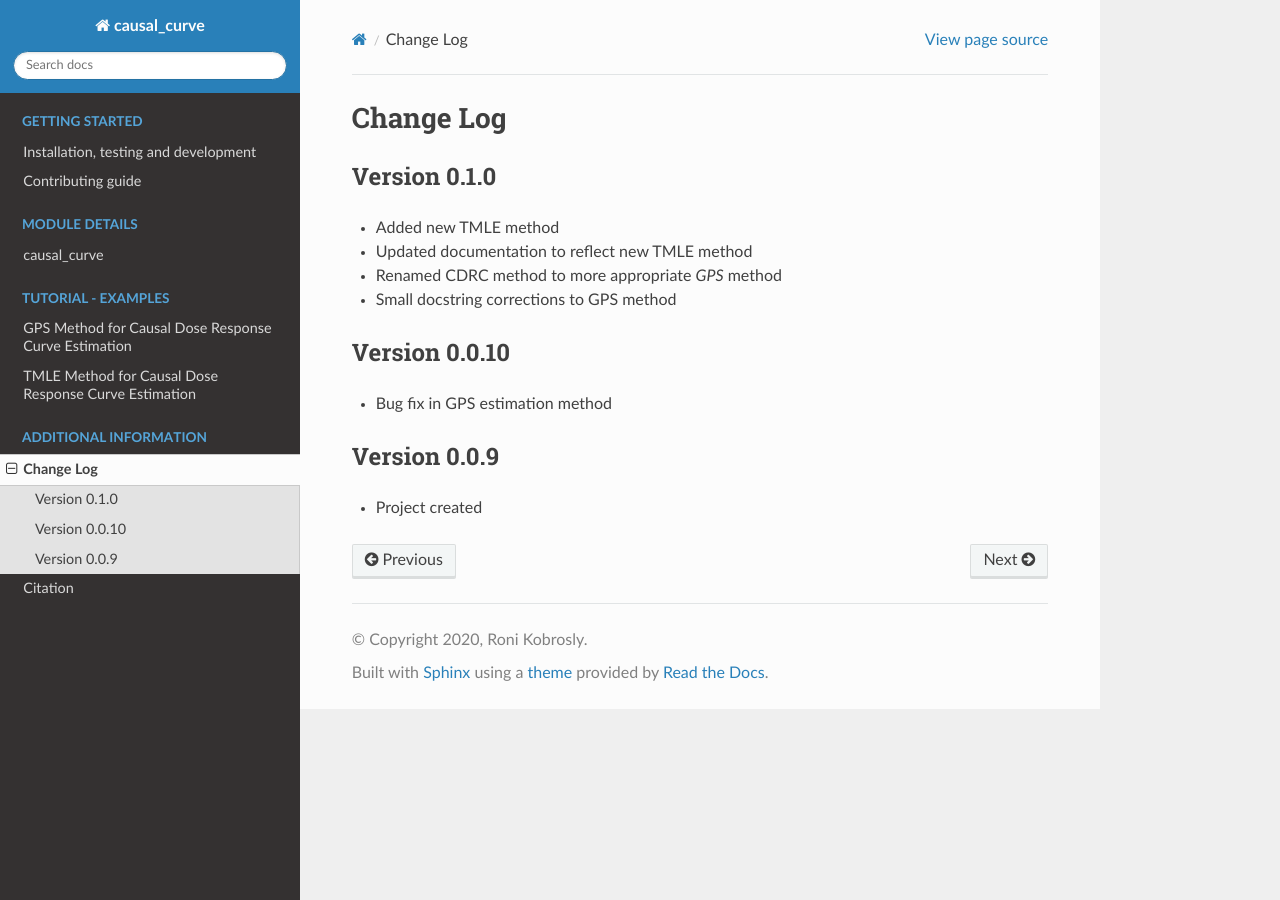
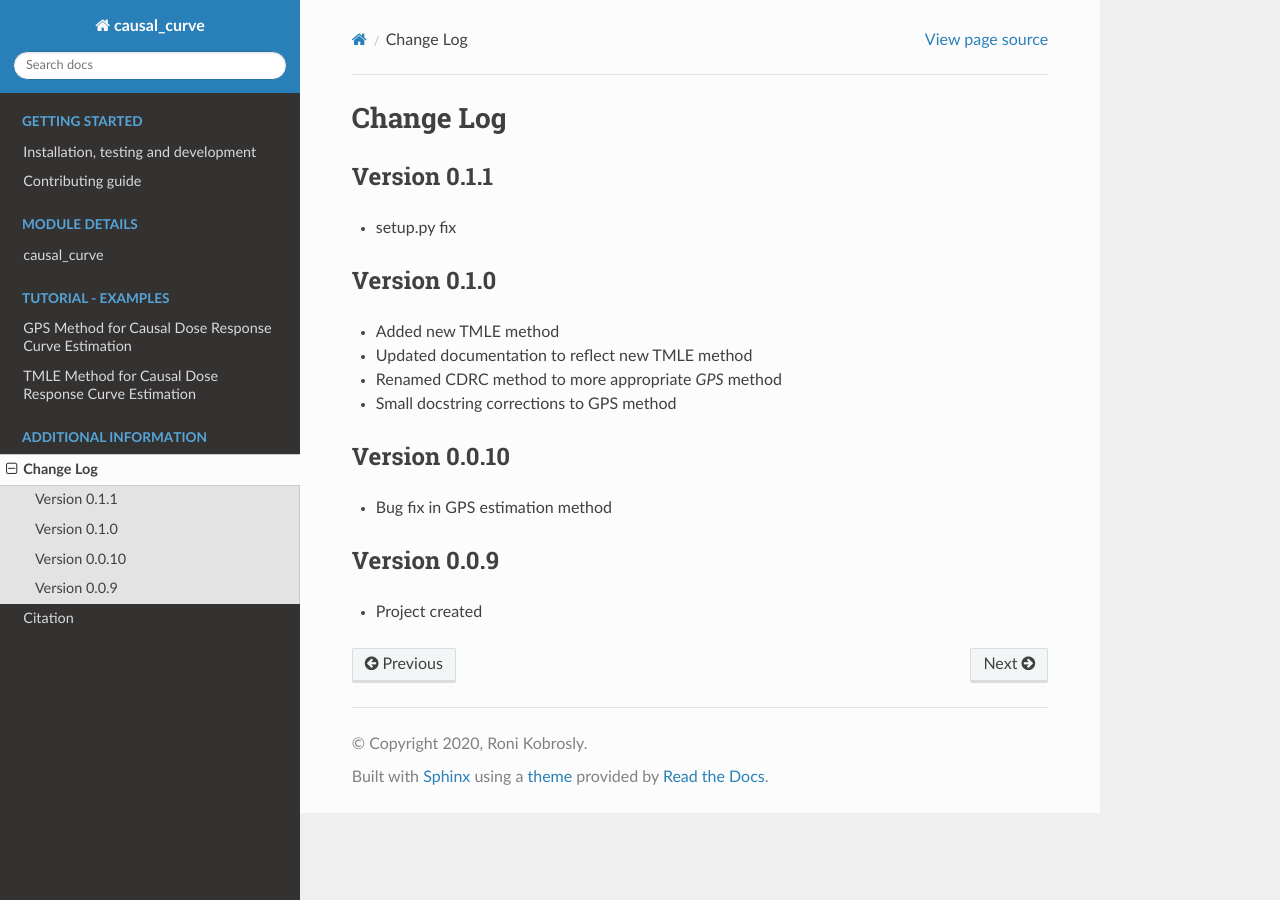
Before and after one commit to ronikobrosly/causal-curve, a Sphinx documentation site: the page built from docs/changelog.rst, in a window 1280 px wide. Built offline with Sphinx 7.4.7 and the Read the Docs theme 2.0.0, drawn with Linux system fonts in a browser that asks for light colours.

Commit message:
bumped version

```diff
--- a/docs/changelog.rst
+++ b/docs/changelog.rst
@@ -3,6 +3,12 @@
 ==========
 Change Log
 ==========
+
+Version 0.1.1
+-------------
+
+- setup.py fix
+
 
 Version 0.1.0
 -------------
--- a/docs/conf.py
+++ b/docs/conf.py
@@ -22,7 +22,7 @@ copyright = '2020, Roni Kobrosly'
 author = 'Roni Kobrosly'
 
 # The full version, including alpha/beta/rc tags
-release = '0.1.0'
+release = '0.1.1'
 
 
 # -- General configuration ---------------------------------------------------
--- a/setup.py
+++ b/setup.py
@@ -5,7 +5,7 @@ with open("README.md", "r") as fh:
 
 setuptools.setup(
     name="causal-curve",
-    version="0.1.0",
+    version="0.1.1",
     author="Roni Kobrosly",
     author_email="roni.kobrosly@gmail.com",
     description="A python library with tools to perform causal inference using \
```
